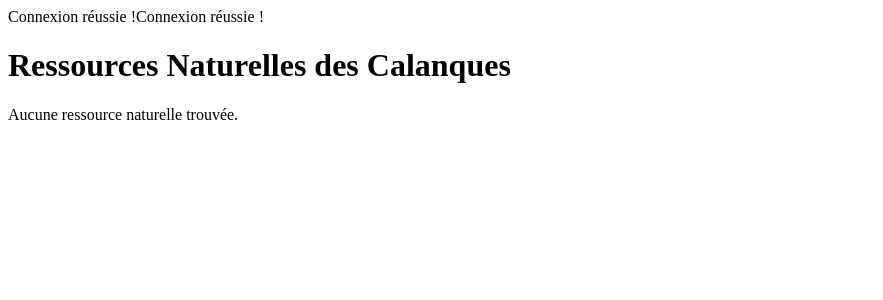
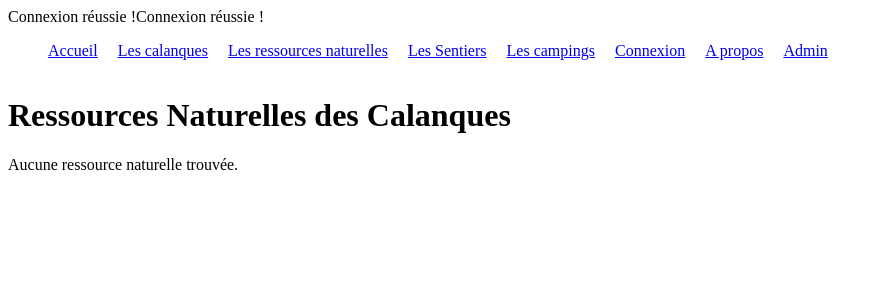
Before and after one commit to clarisse-lebaut/parcNational, a PHP site: page /ressource.php in a window 1280 px wide. Shown: the top 300 px of the page, without its empty margins (0-883 px from the left). Run offline with PHP 8.4, Linux system fonts and the light colour scheme; data that the repository does not hold is empty.

Commit message:
feat: integrate header

```diff
--- /dev/null
+++ b/assets/styles/_header.css
@@ -0,0 +1,15 @@
+.nav-header {
+    display: flex;
+    flex-direction: row;
+    align-items: center;
+  }
+  .ul-header {
+    display: flex;
+    flex-direction: row;
+    align-items: center;
+    justify-content: flex-start;
+    gap: 20px;
+  }
+  .ul-header > li {
+    list-style: none;
+  }
--- /dev/null
+++ b/components/_header.php
@@ -0,0 +1,20 @@
+<link rel="stylesheet" href="../assets/styles/_header.css">
+
+<nav class="nav-header">
+    <ul class="ul-header">
+        <li><a href="home">Accueil</a></li>
+        <li><a href="coves">Les calanques</a></li>
+        <li><a href="ressource.php">Les ressources naturelles</a></li>
+        <li><a href="trails">Les Sentiers</a></li>
+        <li><a href="campsite.php">Les campings</a></li>
+        <?php if (!isset($_SESSION['user'])): ?>
+            <li><a href="log">Connexion</a></li>
+        <?php endif; ?>
+        <?php if (isset($_SESSION['user'])): ?>
+            <li><a href="profile">Profil</a></li>
+            <li><a href="deconnection">Se déconnecter</a></li>
+        <?php endif; ?>
+        <li><a href="about">A propos</a></li>
+        <li><a href="admin_home">Admin</a></li>
+    </ul>
+</nav>
--- a/views/ressource.php
+++ b/views/ressource.php
@@ -19,10 +19,11 @@ $ressources = $ressourceController->getAllRessources();
     <link rel="stylesheet" href="../assets/styles/ressource.css">
 </head>
 <body>
-    <header>
-        <h1>Ressources Naturelles des Calanques</h1>
+<header>
+<?php include __DIR__ . '/../components/_header.php'; ?>
     </header>
-    <main>
+        <main>
+                <h1>Ressources Naturelles des Calanques</h1>
         <section>
             <?php if (!empty($ressources)): ?>
                 <div class="ressource-grid">
```
